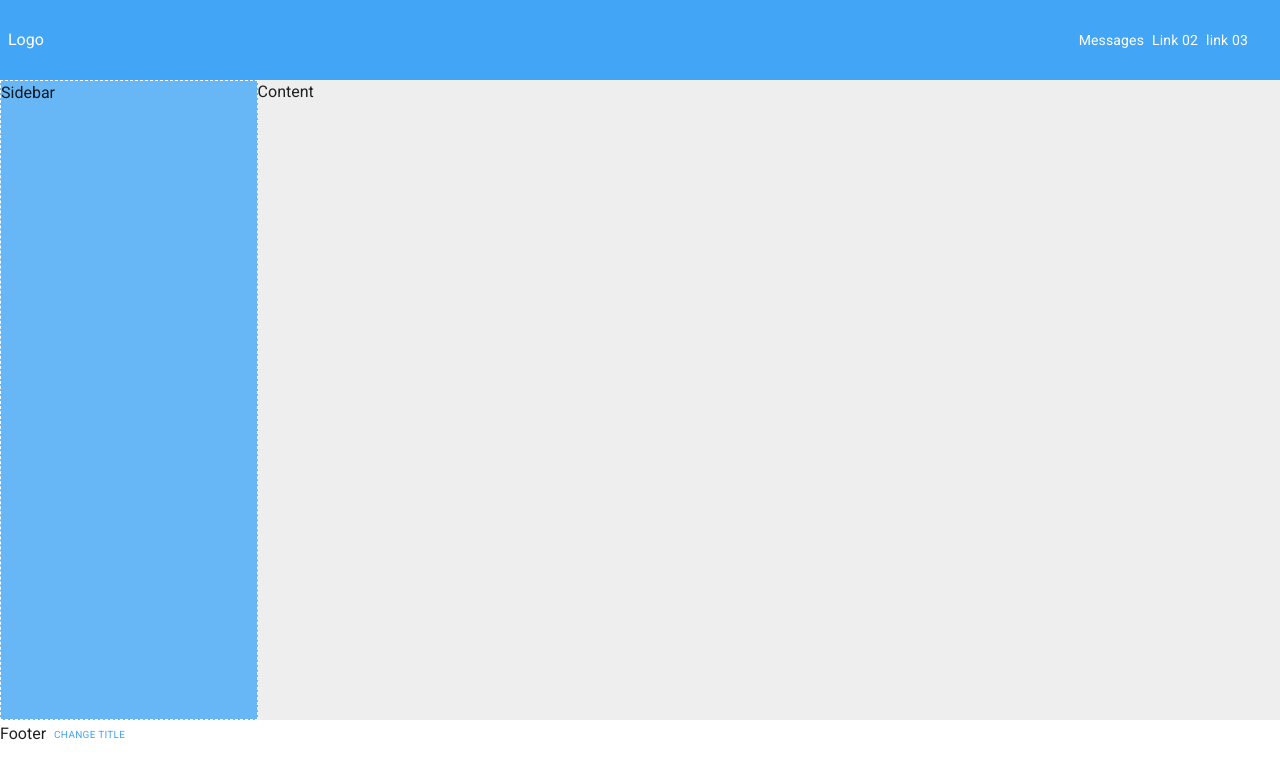
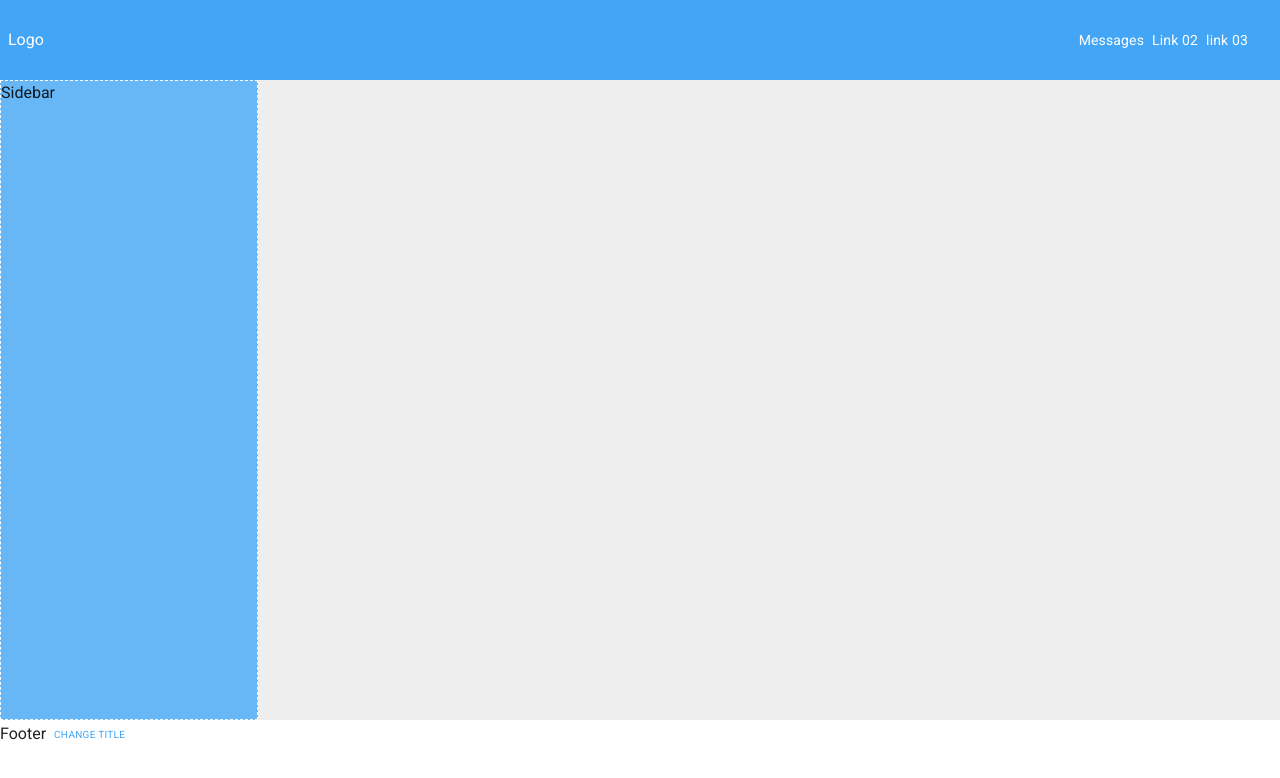
Before and after one commit to angelorubin/alurakut, a React (Create React App) app: page /dashboard in a window 1280 px wide. Shown: the top 778 px of the page. Built offline with nearby package versions, Linux system fonts and the light colour scheme; some icons are missing.

Commit message:
Implementando Outlet no componente Dashboard

```diff
--- a/src/features/dashboard/views/dashboard.jsx
+++ b/src/features/dashboard/views/dashboard.jsx
@@ -5,6 +5,7 @@ import * as S from "./styles";
 import { alpha } from "@material-ui/core/styles";
 import { Header } from "shared/components/header/header";
 import { Sidebar } from "shared/components/sidebar/sidebar";
+import { Outlet } from "react-router-dom";
 
 const Dashboard = () => {
   const { title } = useSelector((state) => state.dashboard);
@@ -46,7 +47,7 @@ const Dashboard = () => {
             backgroundColor: (theme) => theme.palette.grey[200],
           }}
         >
-          Content
+          <Outlet />
         </Box>
       </Box>
       <Box>
--- /dev/null
+++ b/src/features/messages/index.js
@@ -0,0 +1 @@
+export { default } from "./views/messages";
```
Also changed, not shown: src/features/signin/store/slice.js (added).
